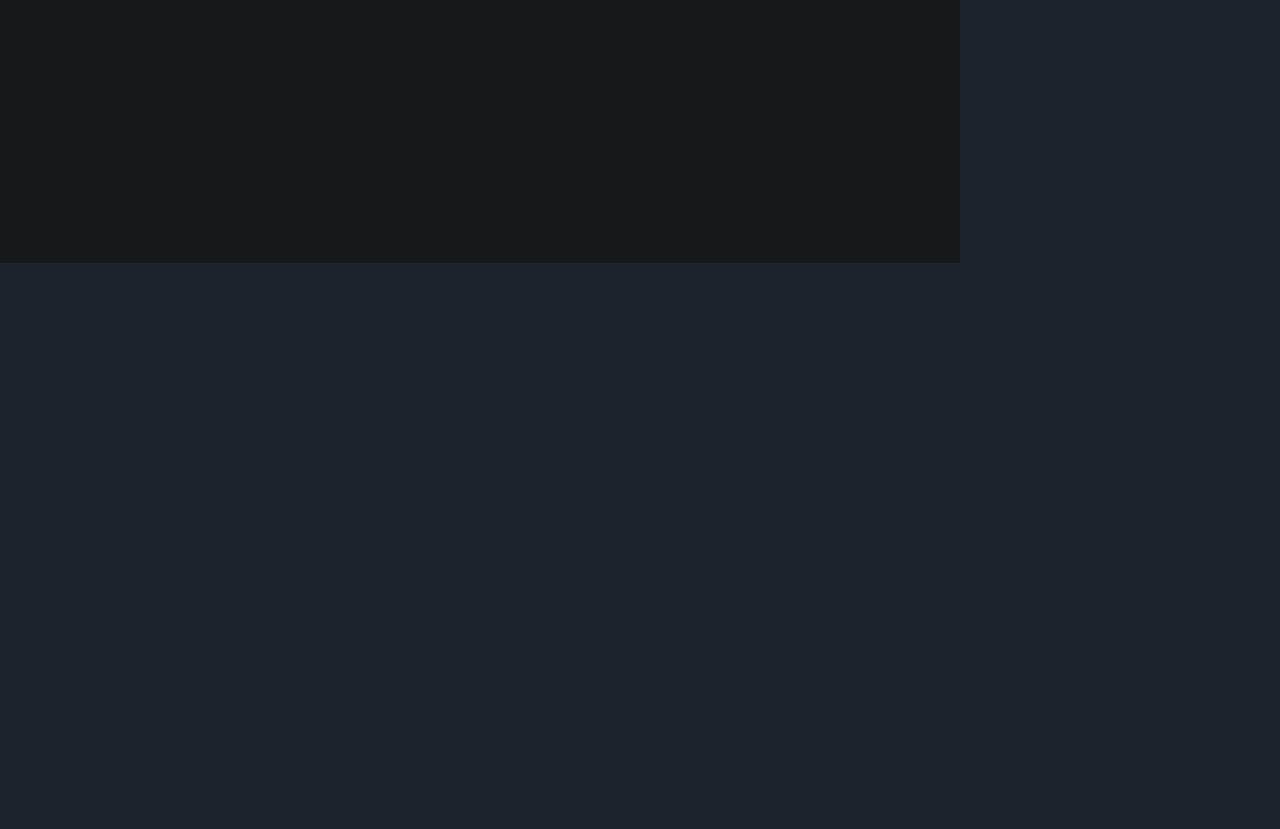
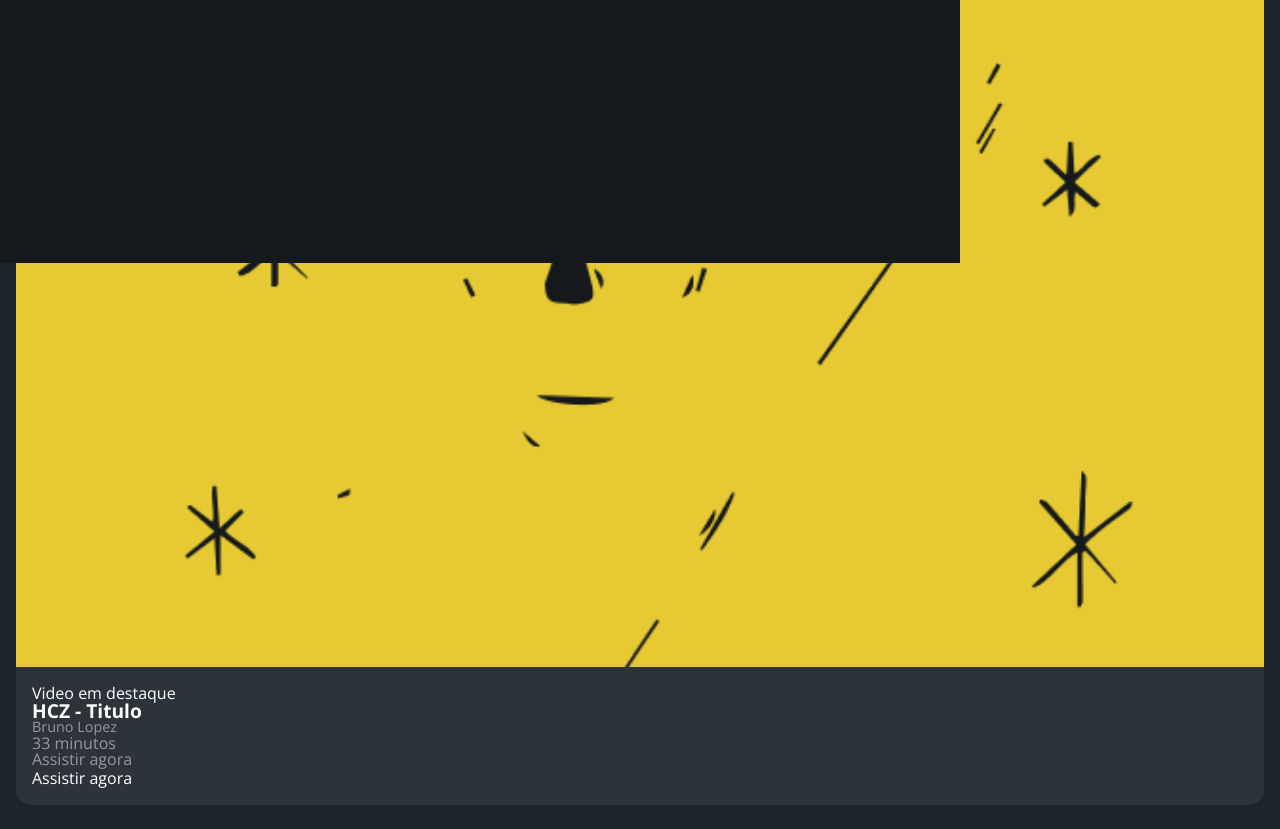
Before and after one commit to Helloisa22/Alura-Elementos_FlexBox_Grid, a plain HTML site: page index.html in a window 1280 px wide. Shown: the part 593-1422 px from the top of the page. Before the commit the page ends 856 px from the top, so only its background shows below. Drawn offline with nearby package versions, Linux system fonts and the light colour scheme.

Commit message:
Primeiro banner

```diff
--- a/assets/css/estilos.css
+++ b/assets/css/estilos.css
@@ -101,3 +101,49 @@ body{
 .menu-lateral__link--pinturas::before{
     content: "\e90a";
 }
+
+.principal {
+    padding: 24px 16px;
+}
+
+.titulo-pagina {
+    font-size: 1.5rem;
+    font-weight: 700;
+}
+
+.cartao {
+    width: 100%;
+    border-radius: 15px;
+    overflow: hidden;
+    background-color: #2C343A;
+}
+
+.cartao__conteudo{
+    padding: 16px;
+}
+
+.cartao__titulo {
+    font-size: 1.2rem;
+    font-weight: 700;
+}
+
+.cartao__perfil {
+    color: #95999C;
+    font-size: 0.9rem;
+}
+
+.cartao__info {
+    display: flex;
+    align-items: center;
+    color: #95999C;
+}
+
+.cartao__info--tempo {
+    content: "\e90c";
+    margin-right: 8px;
+}
+
+.cartao__info--visualizacao {
+    content: "\e90f";
+    margin-right: 8px;
+}
--- a/index.html
+++ b/index.html
@@ -28,6 +28,20 @@
             <a href="#" class="menu-lateral__link menu-lateral__link--camisa">Camisas</a>
             <a href="#" class="menu-lateral__link menu-lateral__link--pinturas">Pinturas</a>
     </nav>
+    <main class="principal">
+        <h2 class="titlo-pagina">Inicio</h2>
+        <article class="cartao">
+            <img src="assets/img/banner-mobile_1.png" alt="Banner do cartão" class="cartao__imagem">
+            <div class="cartao__conteudo">
+                <p class="cartao__destaque">Video em destaque</p>
+                <h3 class="cartao__titulo">HCZ - Titulo</h3>
+                <p class="cartao__perfil"> Bruno Lopez</p>
+                <p class="cartao__info cartao__info--tempo">33 minutos</p>
+                <p class="cartao__info cartao__info--destaque">Assistir agora</p>
+                <button class="carto__botao cartao__botao--play cartao__botao--destaque">Assistir agora</button>
+            </div>
+        </article>
+    </main>
 
     <script src="index.js"></script>
 </body>
```
